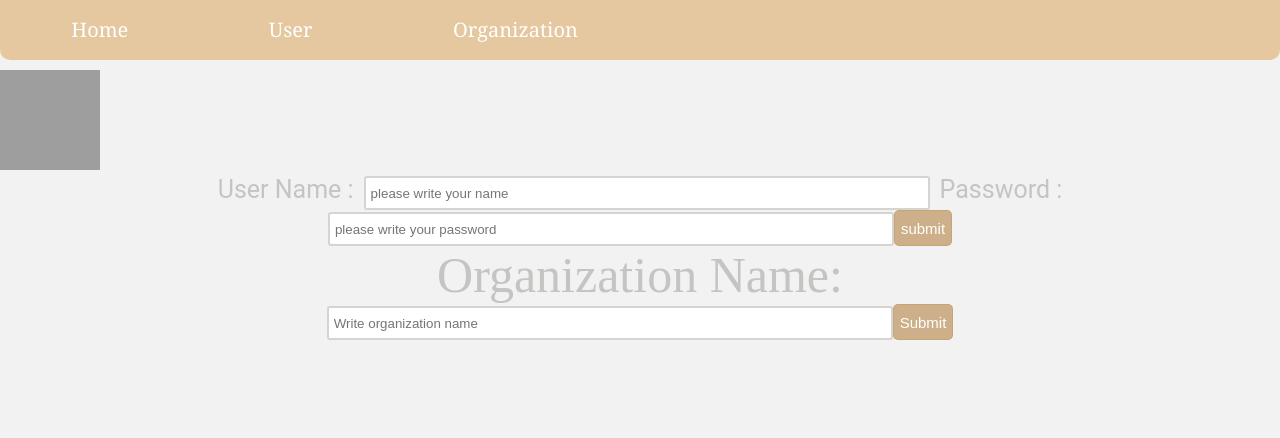
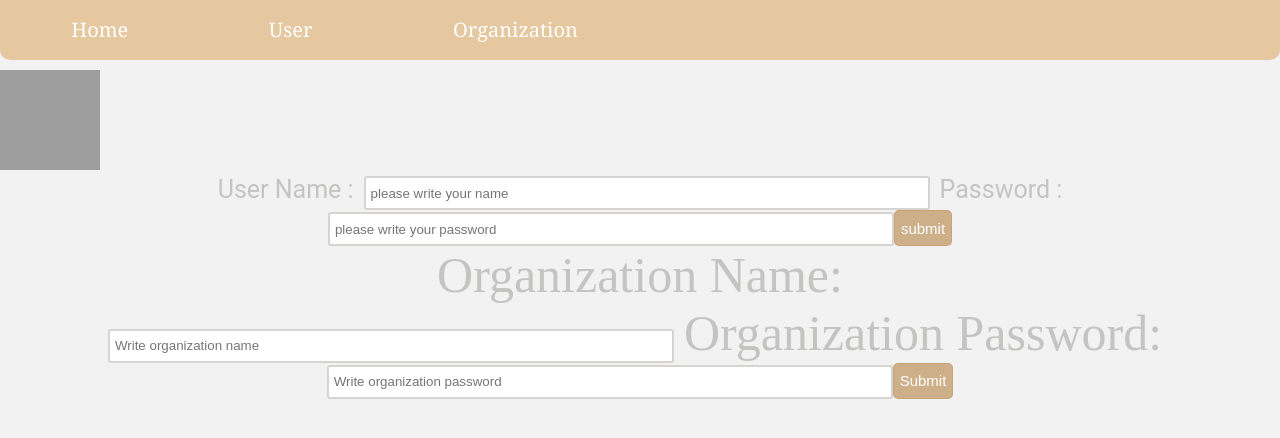
Before and after one commit to FaisalAljazaeri/Project-3-Full-Stack-Application, a React (Create React App) app in the folder front-end/: page / in a window 1280 px wide. Shown: the top 438 px of the page. Built offline with nearby package versions, Linux system fonts and the light colour scheme; grey boxes are pictures that could not be loaded.

Commit message:
Add Password to Organization Registeration Form

```diff
--- a/front-end/src/App.js
+++ b/front-end/src/App.js
@@ -34,8 +34,8 @@ class App extends React.Component {
       });
   };
   //Creat Fountain  to add new Organization in database
-  addnewOrg = name => {
-    addNewOrganization(name)
+  addnewOrg = organization => {
+    addNewOrganization(organization)
       .then(res => {
         console.log(res.data.organization);
       })
--- a/front-end/src/organizations/api.js
+++ b/front-end/src/organizations/api.js
@@ -6,8 +6,8 @@ const getAllOrganizations = () => {
     return axios.get(`${apiUrl}/organizations`);
 };
 //Add New Organization
-const addNewOrganization =(name)=>{
-    return axios.post(`${apiUrl}/organizations`,{organization:{name}})
+const addNewOrganization =(organization)=>{
+    return axios.post(`${apiUrl}/organizations`,{organization})
 }
 // Delete Organization by ID
 
--- a/front-end/src/organizations/components/OrganizationForm.js
+++ b/front-end/src/organizations/components/OrganizationForm.js
@@ -4,30 +4,32 @@ export default class OrganizationForm extends Component {
     constructor(props) {
         super(props);
         this.state = {
-            name: ""
+            name: "",
+            password: ""
         };
     }
     // Set state with the new value of the input field
     changeHandler = e => {
         this.setState({
-            name: e.target.value
+            [e.target.name]: e.target.value
         });
     };
-    // Get the name of the organization from the form state
+    // Get the data of the organization from the form state
     submitHandler = e => {
         e.preventDefault();
-        // The inputed name in a variable
-        const organizationName = this.state.name;
+        // The inputed organization in a variable
+        const organization = {name: this.state.name, password: this.state.password};
         // Return the state to the original so the input field value is cleared
         this.setState({
-            name: ""
+            name: "",
+            password: ""
         });
         // Call the method of the organization login in the parent
-        // and pass it the name of the org to be logged in
+        // and pass it the object of the org to be logged in
         if ( this.props.organizationLogin){
-            this.props.organizationLogin(organizationName);}
+            this.props.organizationLogin(organization);}
             else if (this.props.addnewOrg){
-            this.props.addnewOrg(organizationName);}
+            this.props.addnewOrg(organization);}
           };
     render() {
         return (
@@ -36,10 +38,20 @@ export default class OrganizationForm extends Component {
                     <label className="label-org">Organization Name: </label>
                     <br/>
                     <input
-                    placeholder="Write organization name"
+                        name="name"
+                        placeholder="Write organization name"
                         value={this.state.name}
                         onChange={this.changeHandler}
-                    ></input>
+                    />
+                    <label className="label-org">Organization Password: </label>
+                    <br/>
+                    <input
+                        name="password"
+                        type="password"
+                        placeholder="Write organization password"
+                        value={this.state.password}
+                        onChange={this.changeHandler}
+                    />
                     <button type="submit">Submit</button>
                 </form>
             </div>
```
